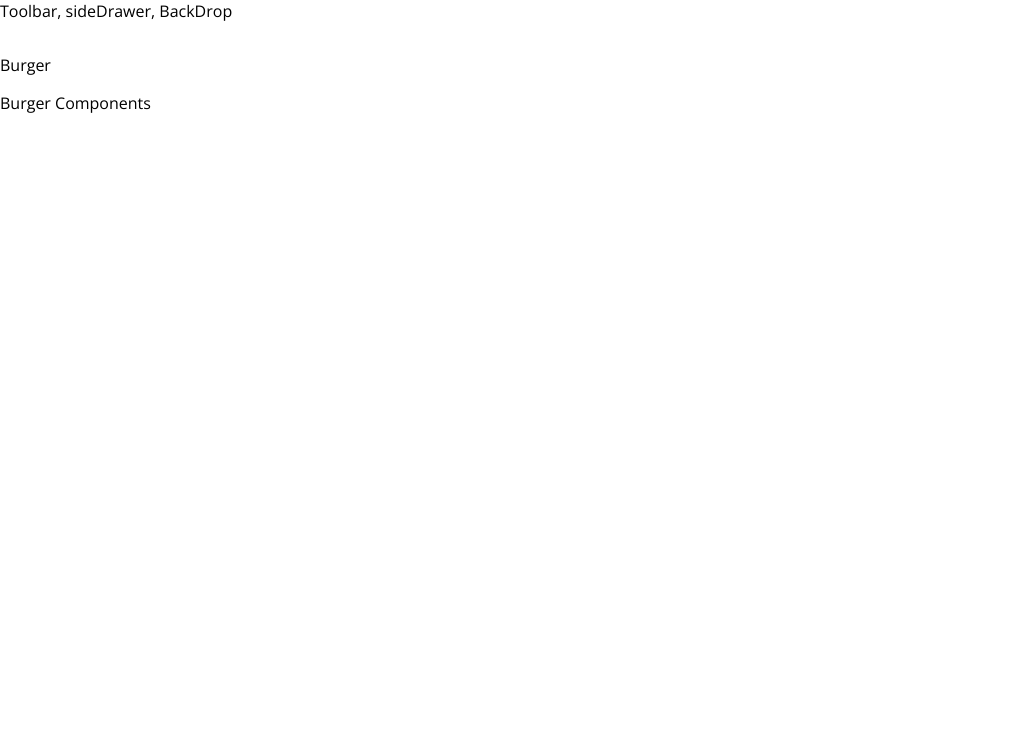
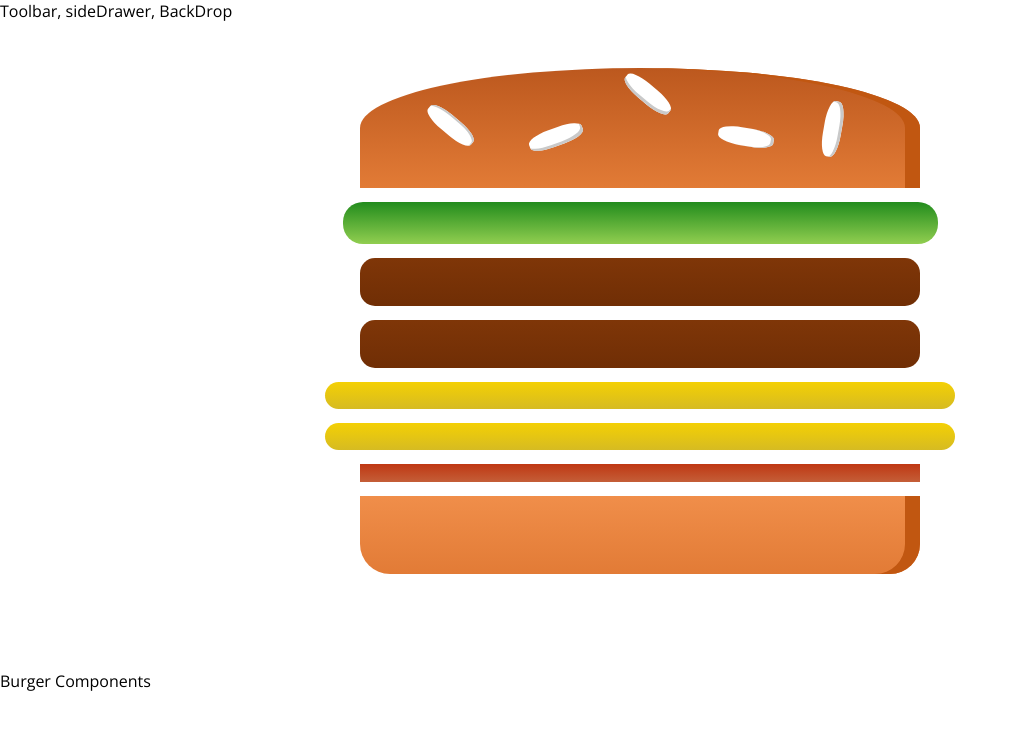
Before and after one commit to ayeganyan/burger-shop, a React (Create React App) app: page / in a window 1280 px wide. Shown: the top 730 px of the page, without its empty margins (0-1018 px from the left). Built offline with nearby package versions, Linux system fonts and the light colour scheme.

Commit message:
Added state of ingridients to BurgerBuilder

```diff
--- a/src/components/Burger/Burger.js
+++ b/src/components/Burger/Burger.js
@@ -0,0 +1,24 @@
+import React from 'react';
+import BurgerIngredient from './BurgerIngridients/BurgerIngridients'
+
+import classes from './Burger.module.css'
+
+const Burger = (props) => {
+    const transformedIngridients = Object.keys(props.ingridients)
+        .map(igKey => {
+            return [...Array(props.ingridients[igKey])]
+                .map((_, index) => {
+                    return <BurgerIngredient key={igKey + index} type={igKey}/>
+                })
+        })
+
+    return (
+        <div className={classes.Burger}>
+            <BurgerIngredient type='bread-top'/>
+            {transformedIngridients}
+            <BurgerIngredient type='bread-bottom'/>
+        </div>
+    );
+};
+
+export default Burger;
--- /dev/null
+++ b/src/components/Burger/Burger.module.css
@@ -0,0 +1,30 @@
+.Burger {
+    width: 100%;
+    margin: auto;
+    height: 250px;
+    overflow: scroll;
+    text-align: center;
+    font-weight: bold;
+    font-size: 1.2rem;
+}
+
+@media (min-width: 500px) and (min-height: 400) {
+    .Burger {
+        width: 350px;
+        height: 300px;
+    }
+}
+
+@media (min-width: 500px) and (min-height: 401) {
+    .Burger {
+        width: 450px;
+        height: 400px;
+    }
+}
+
+@media (min-width: 800px) and (min-height: 700px) {
+    .Burger {
+        width: 700px;
+        height: 600px;
+    }
+}
--- a/src/components/Burger/BurgerIngridients/BurgerIngridients.js
+++ b/src/components/Burger/BurgerIngridients/BurgerIngridients.js
@@ -1,7 +1,7 @@
 import React from 'react'
 import PropsTypes from 'prop-types'
 
-import classes from './BurgerIngredients.module.css'
+import classes from './BurgerIngridients.module.css'
 
 const ingredient = (props) => {
     let ingredient = null
@@ -13,8 +13,8 @@ const ingredient = (props) => {
         case 'bread-top':
             ingredient = (
                 <div className={classes.BreadTop}>
-                    <div className={classes.Seed1}/>
-                    <div className={classes.Seed2}/>
+                    <div className={classes.Seeds1}/>
+                    <div className={classes.Seeds2}/>
                 </div>
             )
             break
--- a/src/containers/BurgerBuilder/BurgerBuilder.js
+++ b/src/containers/BurgerBuilder/BurgerBuilder.js
@@ -1,12 +1,23 @@
-import React, {Component} from 'react'
+import React, { Component } from 'react'
+import Burger from '../../components/Burger/Burger'
 
 import Aux from '../../hocs/Aux'
 
 class BurgerBuilder extends Component {
+
+    state = {
+        ingridients: {
+            salad: 1,
+            meat: 2,
+            cheese: 2,
+            bacon: 1
+        }
+    }
+
     render() {
         return (
             <Aux>
-                <p>Burger</p>
+                <Burger ingridients={this.state.ingridients} />
                 <p>Burger Components</p>
             </Aux>
         )
```
